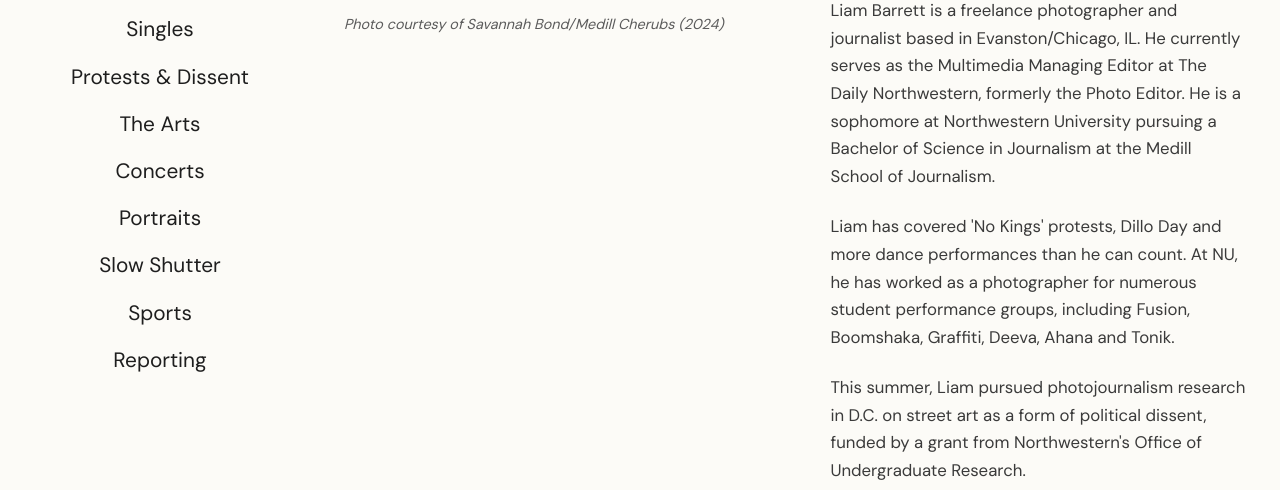
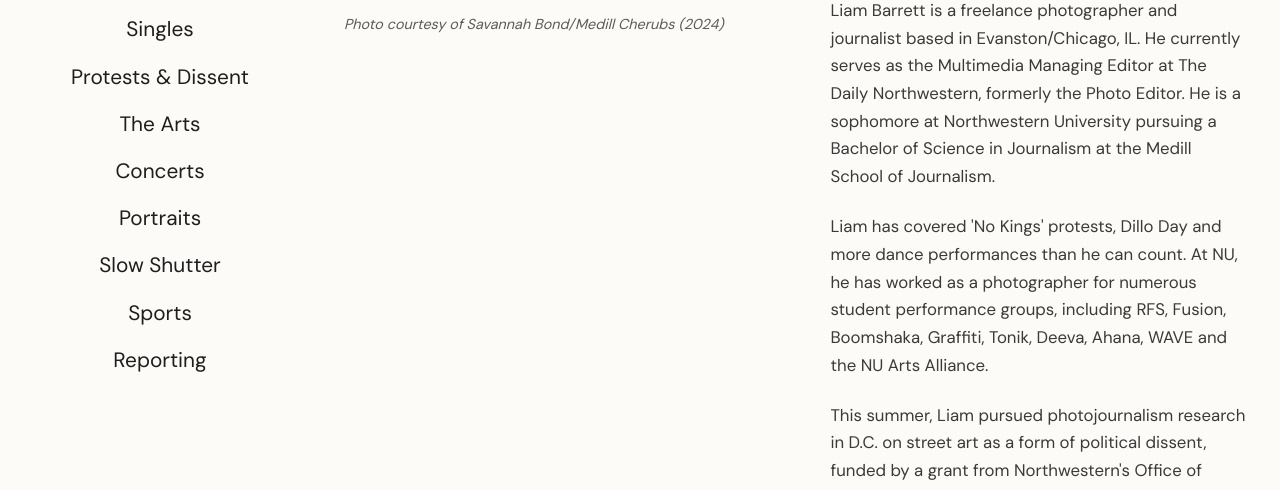
Before and after one commit to liamfbarrett/lfbphoto, an Astro site in the folder lfbphoto/: page /about in a window 1280 px wide. Shown: the part 112-602 px from the top of the page. Built offline with nearby package versions, Linux system fonts and the light colour scheme; Astro itself is replaced by a stand-in of ours.

Commit message:
Update about.astro

```diff
--- a/lfbphoto/src/pages/about.astro
+++ b/lfbphoto/src/pages/about.astro
@@ -65,8 +65,8 @@ const portrait = Object.entries(modules)
       </p>
       <p>
         Liam has covered 'No Kings' protests, Dillo Day and more dance performances than he can count. At NU, he has
-        worked as a photographer for numerous student performance groups, including Fusion, Boomshaka, Graffiti, Deeva,
-        Ahana and Tonik.
+        worked as a photographer for numerous student performance groups, including RFS, Fusion, Boomshaka, Graffiti, Tonik, Deeva,
+        Ahana, WAVE and the NU Arts Alliance.
       </p>
       <p>
         This summer, Liam pursued photojournalism research in D.C. on street art as a form of political dissent,
```
